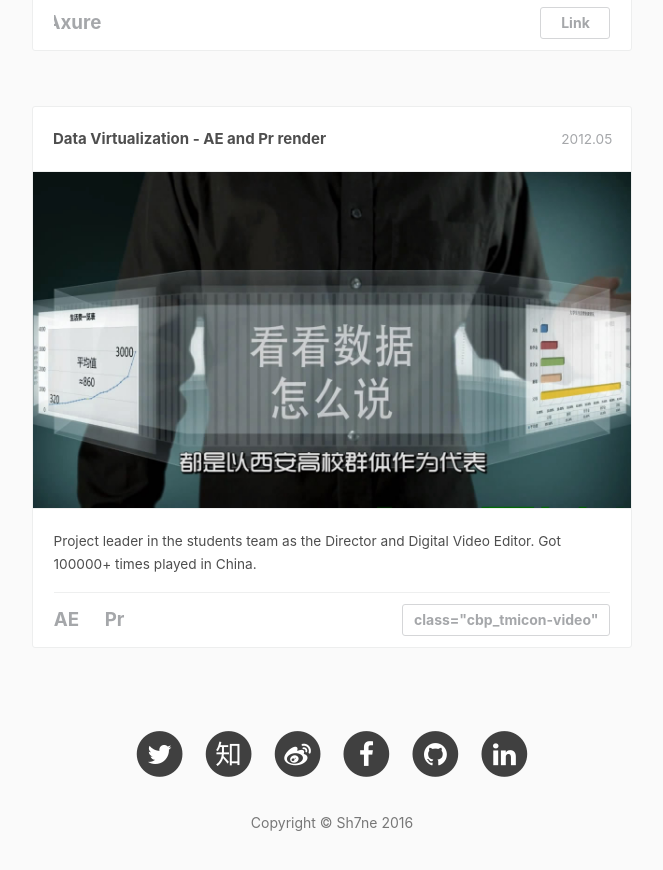
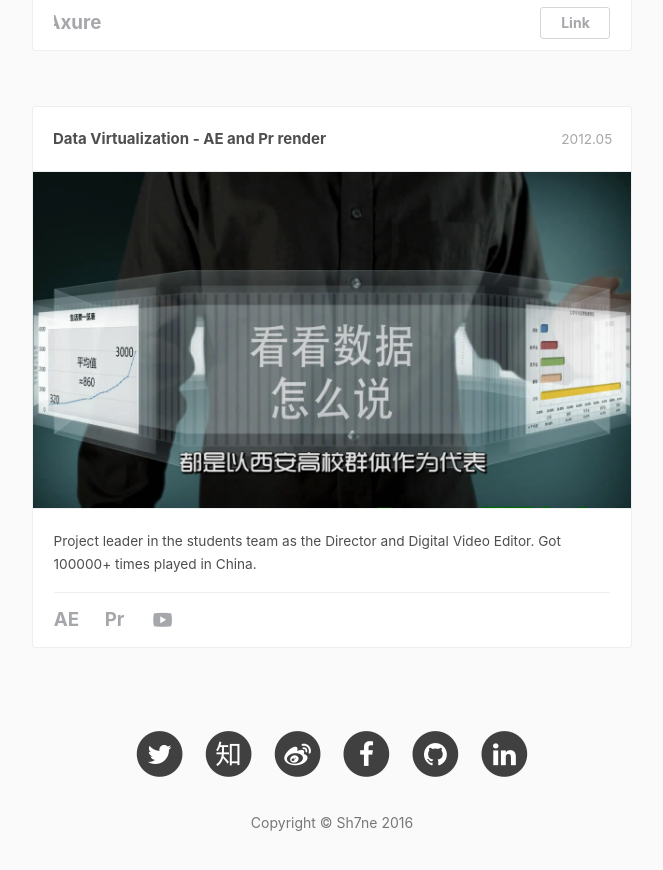
Before and after one commit to Xixiong-Guo/Xixiong-Guo.github.io, a Jekyll site: the page built from portfolio/index.html, in a window 1280 px wide and 900 px high, scrolled down 2353 px. Shown: the top 870 px of the window, without its empty margins (308-971 px from the left). Built offline with Jekyll 4.4.1, drawn with Linux system fonts in a browser that asks for light colours; nearby versions of some CDN libraries; comment, search, counter and statistics services are not loaded.

Commit message:
Update index.html

```diff
--- a/portfolio/index.html
+++ b/portfolio/index.html
@@ -91,7 +91,7 @@ layout: default
 								<li class="skill">
 									<span><b>AE</b></span>
 									<span><b>Pr</b></span>
-									<span class="link"><a target="_blank" href="https://www.youtube.com/watch?v=HD6HfNOGaCA"><b>class="cbp_tmicon-video"</b></a></span>
+									<span class="cbp_tmicon-video" class="link"><a target="_blank" href="https://www.youtube.com/watch?v=HD6HfNOGaCA"></a></span>
 								</li>
 							</ul>
 						</div>
```
